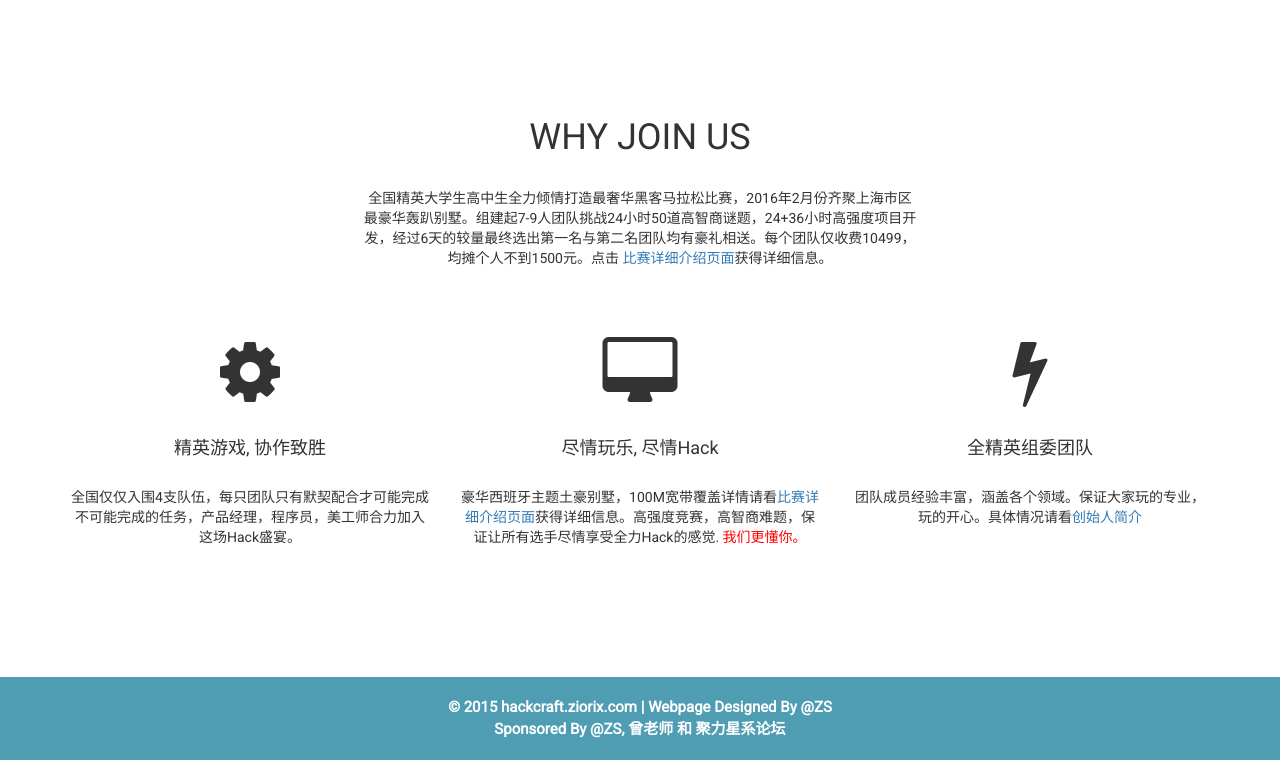
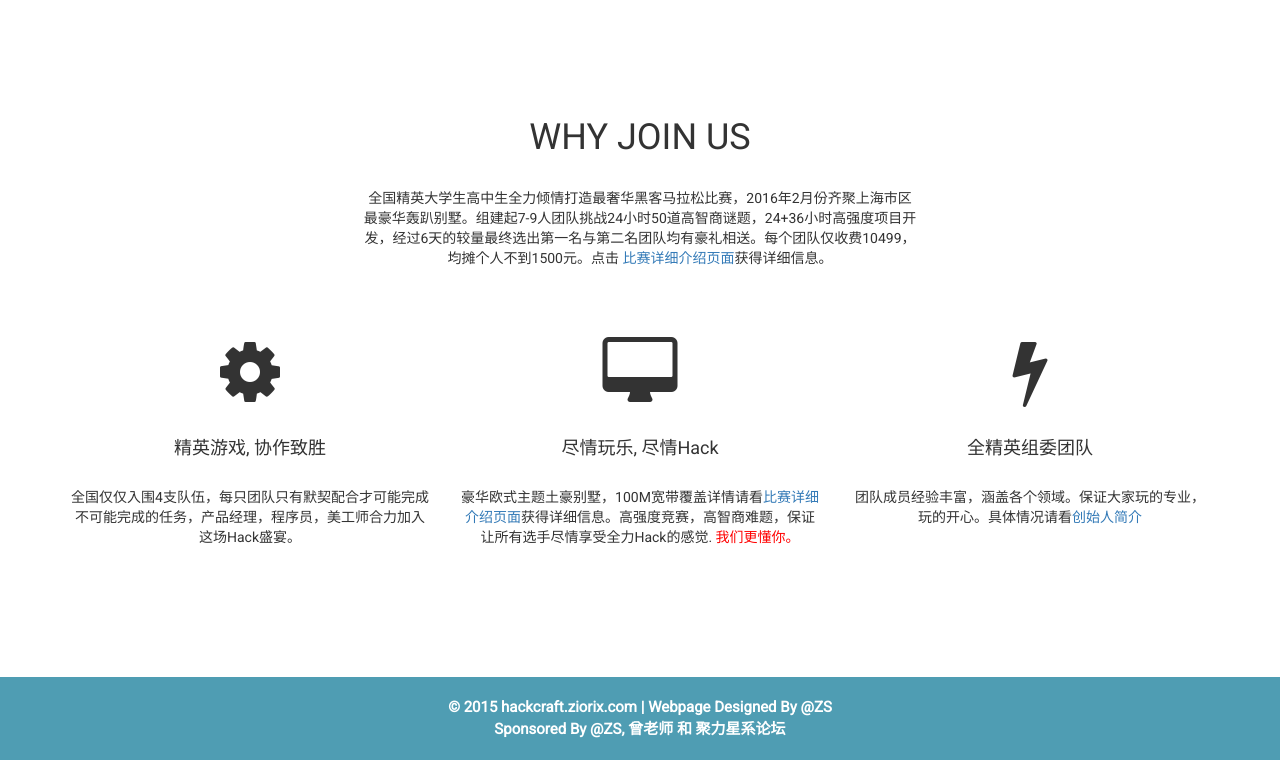
Before and after one commit to Ziorix/ziorix.github.io, a plain HTML site: page index.html in a window 1280 px wide. Shown: the part 602-1362 px from the top of the page. Drawn offline with Linux system fonts and the light colour scheme.

Commit message:
Update index.html

```diff
--- a/index.html
+++ b/index.html
@@ -151,7 +151,7 @@
                     <i class="fa fa-desktop  fa-5x"></i>
                     <h4 class="head-set">尽情玩乐, 尽情Hack</h4>
                     <p>
-			豪华西班牙主题土豪别墅，100M宽带覆盖详情请看<a href="detail.html">比赛详细介绍页面</a>获得详细信息。高强度竞赛，高智商难题，保证让所有选手尽情享受全力Hack的感觉. <span style="color:red;">我们更懂你。</span>
+			豪华欧式主题土豪别墅，100M宽带覆盖详情请看<a href="detail.html">比赛详细介绍页面</a>获得详细信息。高强度竞赛，高智商难题，保证让所有选手尽情享受全力Hack的感觉. <span style="color:red;">我们更懂你。</span>
                     </p>
                 </div>
                 <div class="col-md-4 col-sm-4 col-xs-12">
```
